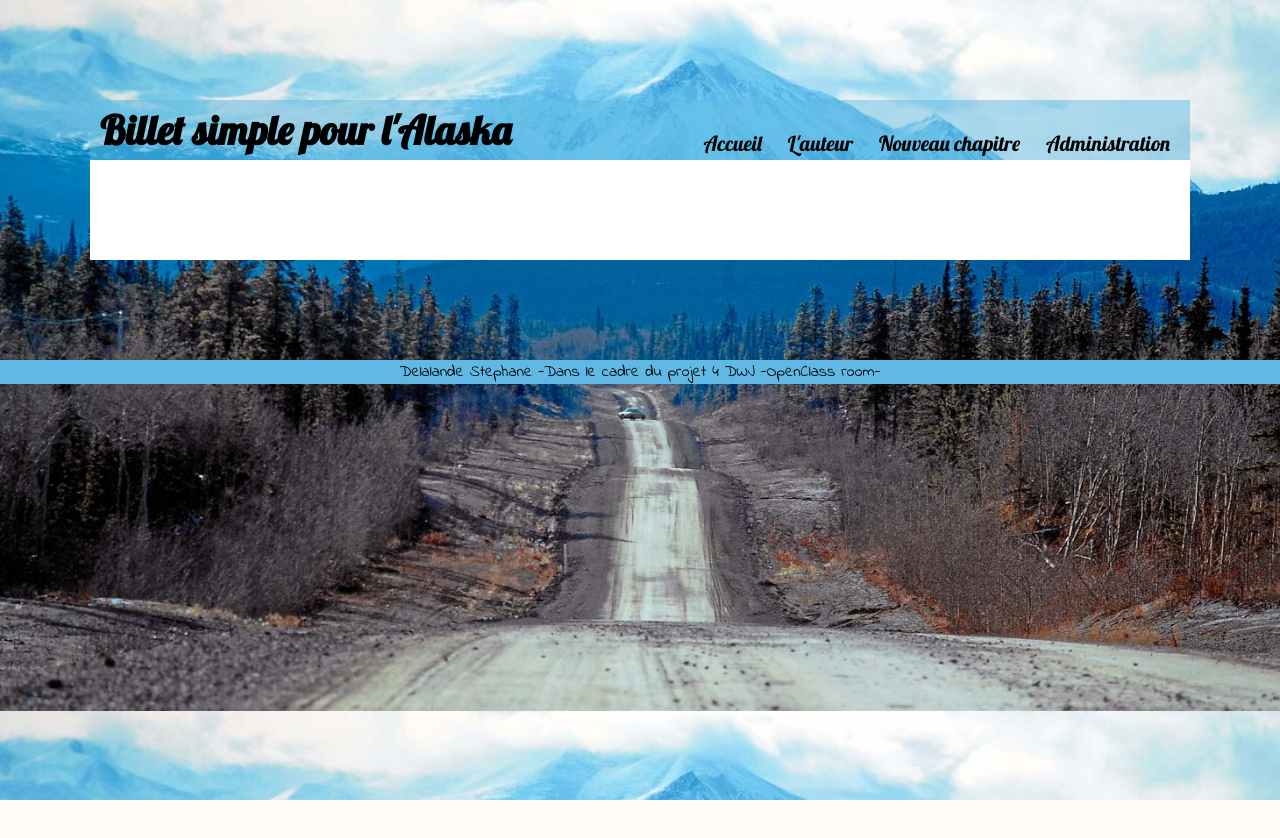
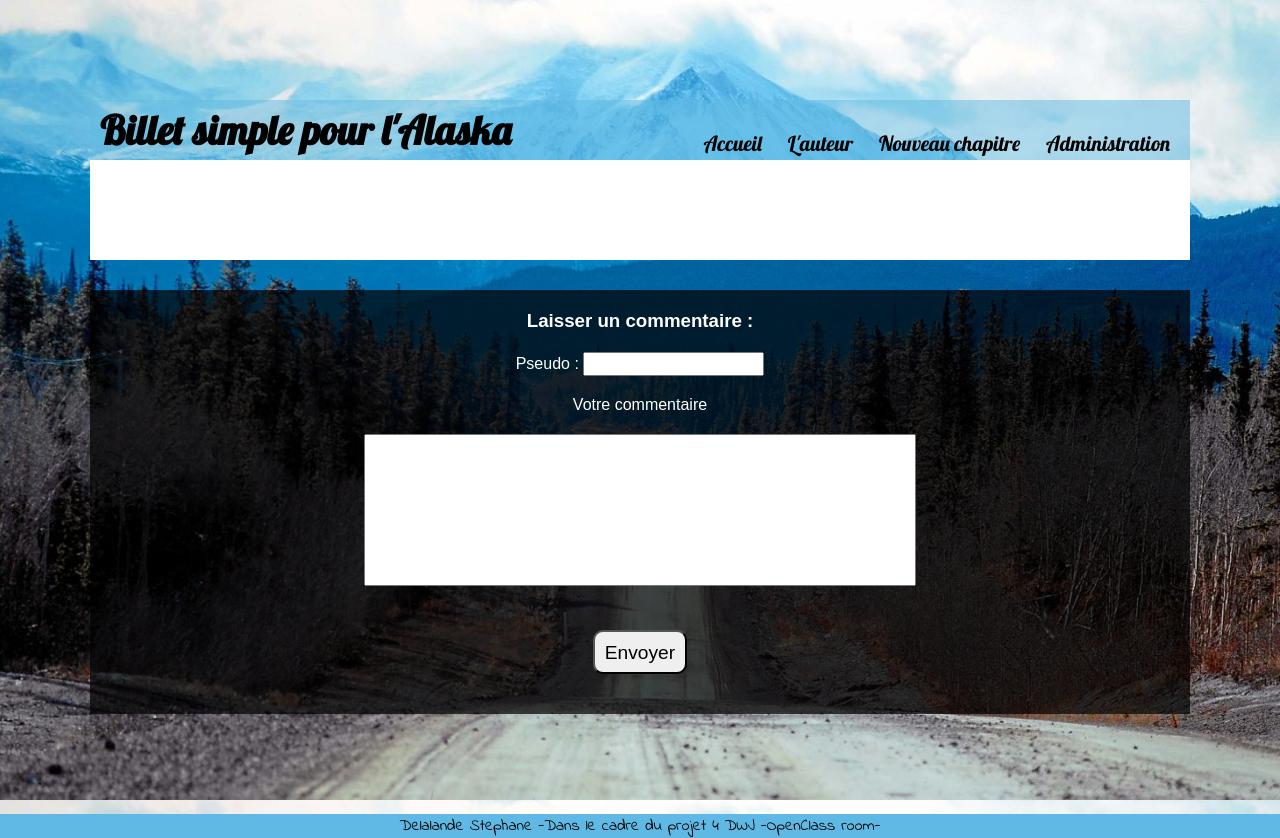
Before and after one commit to DelalandeStephane/DWJP4, a PHP site: page /view/frontend/singleView.php in a window 1280 px wide. Before the commit the page ends 800 px from the top, so only its background shows below. Run offline with PHP 8.4, Linux system fonts and the light colour scheme; the template is opened without the code that fills it, so the values that code supplies are empty.

Commit message:
Ajout: création formulaire commentaire et connexion base de donnée

```diff
--- a/public/css/style.css
+++ b/public/css/style.css
@@ -124,6 +124,33 @@ header li {
 .single-content h3 {
 	margin-top: 100px;
 }
+
+.comment-form {
+	background-color: rgba(0,0,0,0.7);
+	text-align: center;
+	padding: 20px 0;
+	margin-top:30px;
+	color:white;
+	font-family: arial;
+}
+textarea {
+	margin: 20px 10px;
+	resize: none;
+	height: 150px;
+	width:50%;
+}
+
+input {
+	margin:20px 0;
+	height: 20px;
+}
+
+.form-bt {
+	padding: 10px 10px 30px 10px;
+	border-radius:10px;
+	font-size: 1.2em;
+
+}
 /* ----- FOOTER -----*/
 
 footer {
--- a/view/frontend/singleView.php
+++ b/view/frontend/singleView.php
@@ -6,8 +6,15 @@
 			<h3><?= $chapter['title']?></h3>
 			<p><?= $chapter['content'] ?></p>
 		</article>
-
 	</section>
+	<form method="post" action="index.php?action=sendComment&id=<?= $chapter['id'] ?>#chapter-comment" class="comment-form" id="chapter-comment">
+		<h3>Laisser un commentaire : </h3>
+		<label>Pseudo : </label>
+		<input type="text" name="pseudo" id="pseudo"><br>
+		<label>Votre commentaire</label><br>
+		<textarea id="comment" name="comment"></textarea><br>
+		<input type="submit" value="Envoyer" class="form-bt">
+	</form>
 
 
 
```
Also changed, not shown: controller/frontend.php (+16 -0 lines), index.php (+12 -1 lines), model/commentManager.php (added, +14 -0 lines).
